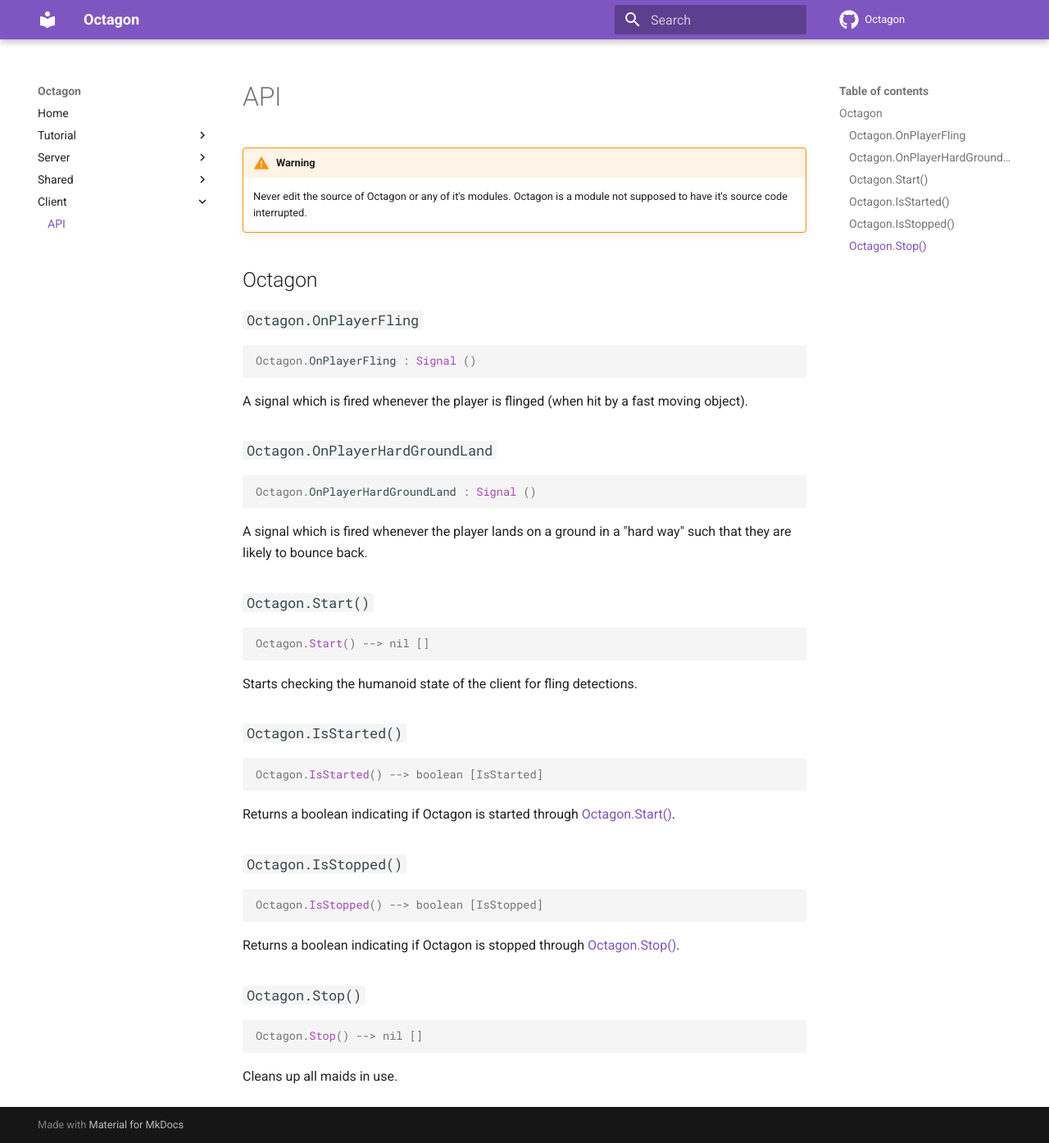
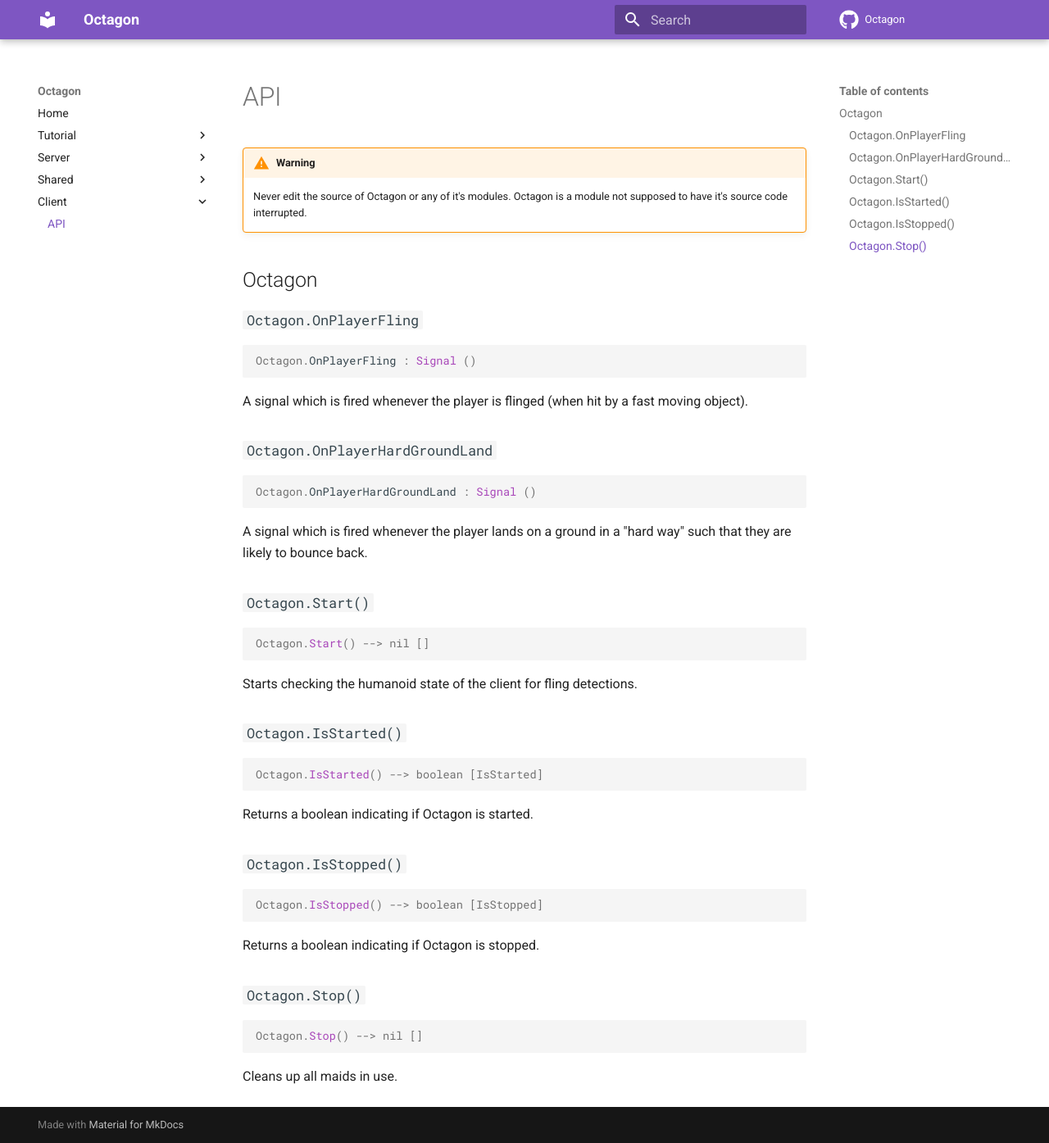
Before and after one commit to AznDibs/Octagon, an MkDocs documentation site: the page built from docs/Client/API.md, in a window 1280 px wide and 1395 px high. Shown: the whole window at 82% size. Built offline with MkDocs 1.6.1 and Material for MkDocs 9.7.7, drawn with Linux system fonts in a browser that asks for light colours; comment, search, counter and statistics services are not loaded.

Commit message:
Update docs

````diff
--- a/docs/Client/API.md
+++ b/docs/Client/API.md
@@ -32,7 +32,7 @@ Starts checking the humanoid state of the client for fling detections.
 Octagon.IsStarted() --> boolean [IsStarted]
 ```
 
-Returns a boolean indicating if Octagon is started through [Octagon.Start()](https://silentsreplacement.github.io/Octagon/Client/API/#octagonstart).
+Returns a boolean indicating if Octagon is started.
 
 ### `Octagon.IsStopped()`
 
@@ -40,7 +40,7 @@ Returns a boolean indicating if Octagon is started through [Octagon.Start()](htt
 Octagon.IsStopped() --> boolean [IsStopped]
 ```
 
-Returns a boolean indicating if Octagon is stopped through [Octagon.Stop()](https://silentsreplacement.github.io/Octagon/Client/API/#octagonstop).
+Returns a boolean indicating if Octagon is stopped.
 
 ### `Octagon.Stop()`
 
````
